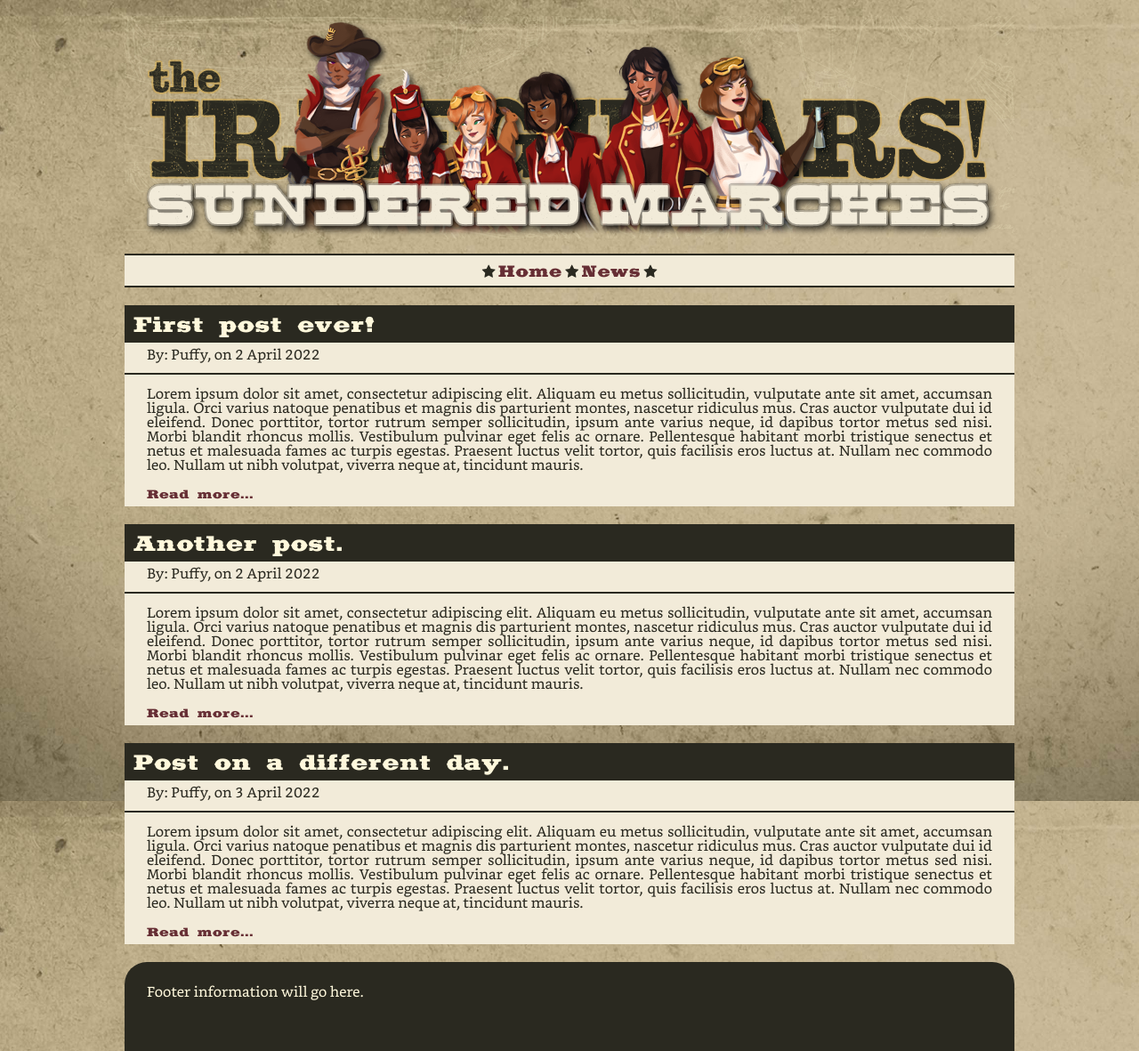
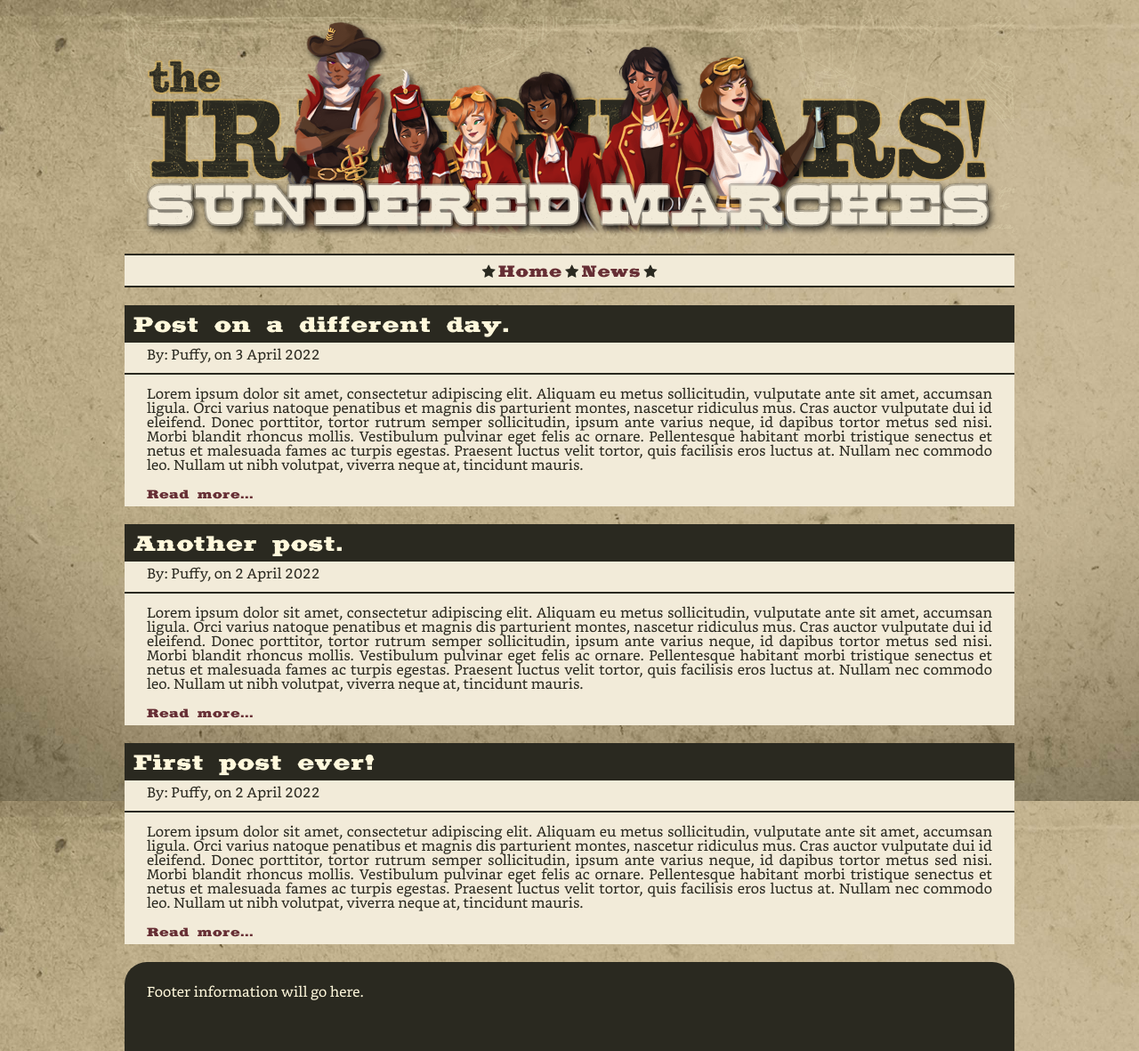
Before and after one commit to EsotericDev/esotericdev.github.io, a Jekyll site: the page built from news.html, in a window 1280 px wide. Shown: the whole page at 89% size. Built offline with Jekyll 4.4.1, drawn with Linux system fonts in a browser that asks for light colours.

Commit message:
Update news.html

```diff
--- a/news.html
+++ b/news.html
@@ -9,7 +9,7 @@
 	</head>
 	<body>
 		{%- include header.html -%}
-    		{%- include collectionfull.html col=site.news name="News" colurl="/news.html" -%}
+    		{%- include collectionfull.html col=site.news name="News" colurl="/news.html" reverse=true -%}
     		{%- include footer.html -%}
 	</body>
 </html>
```
